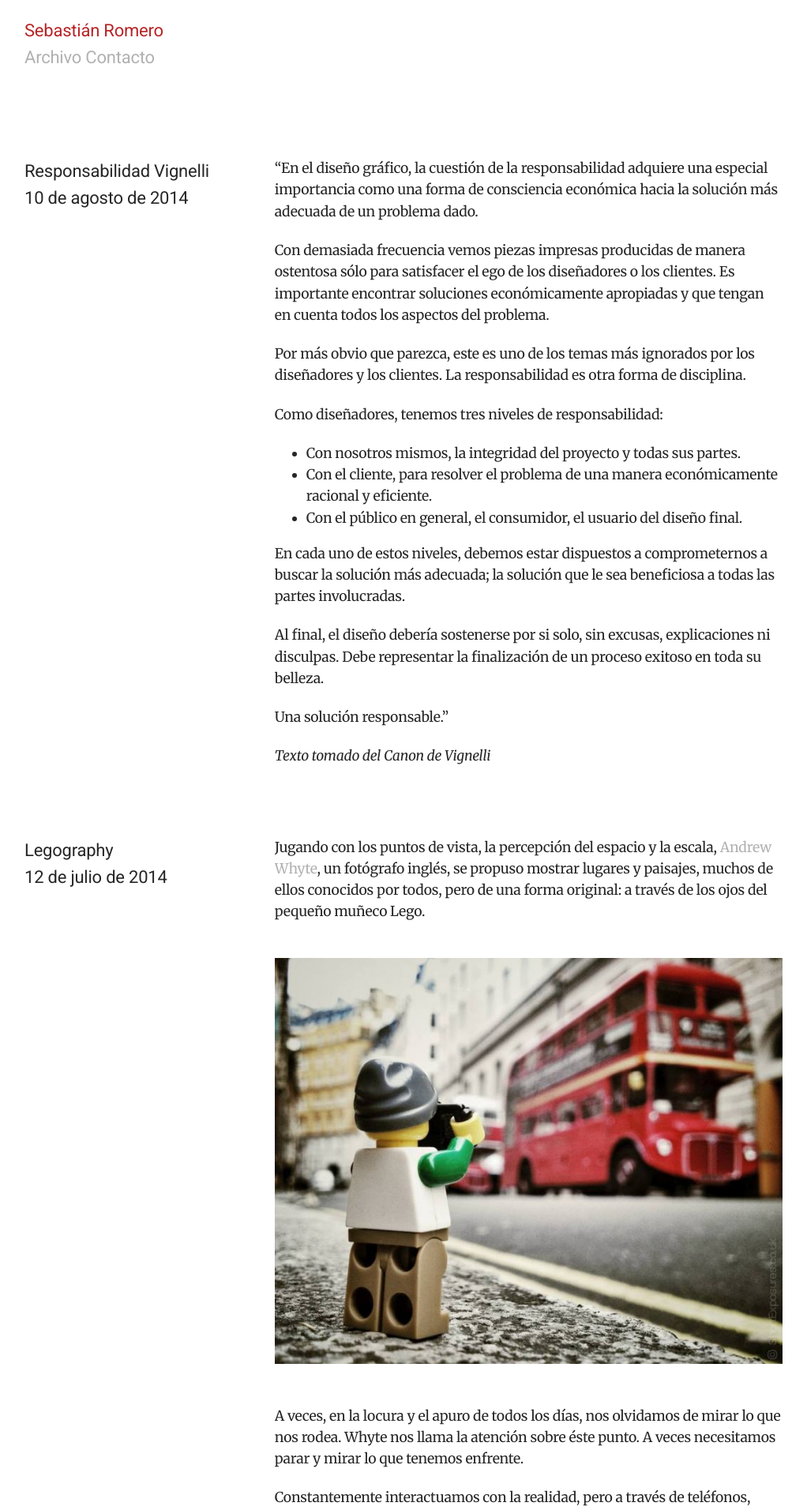
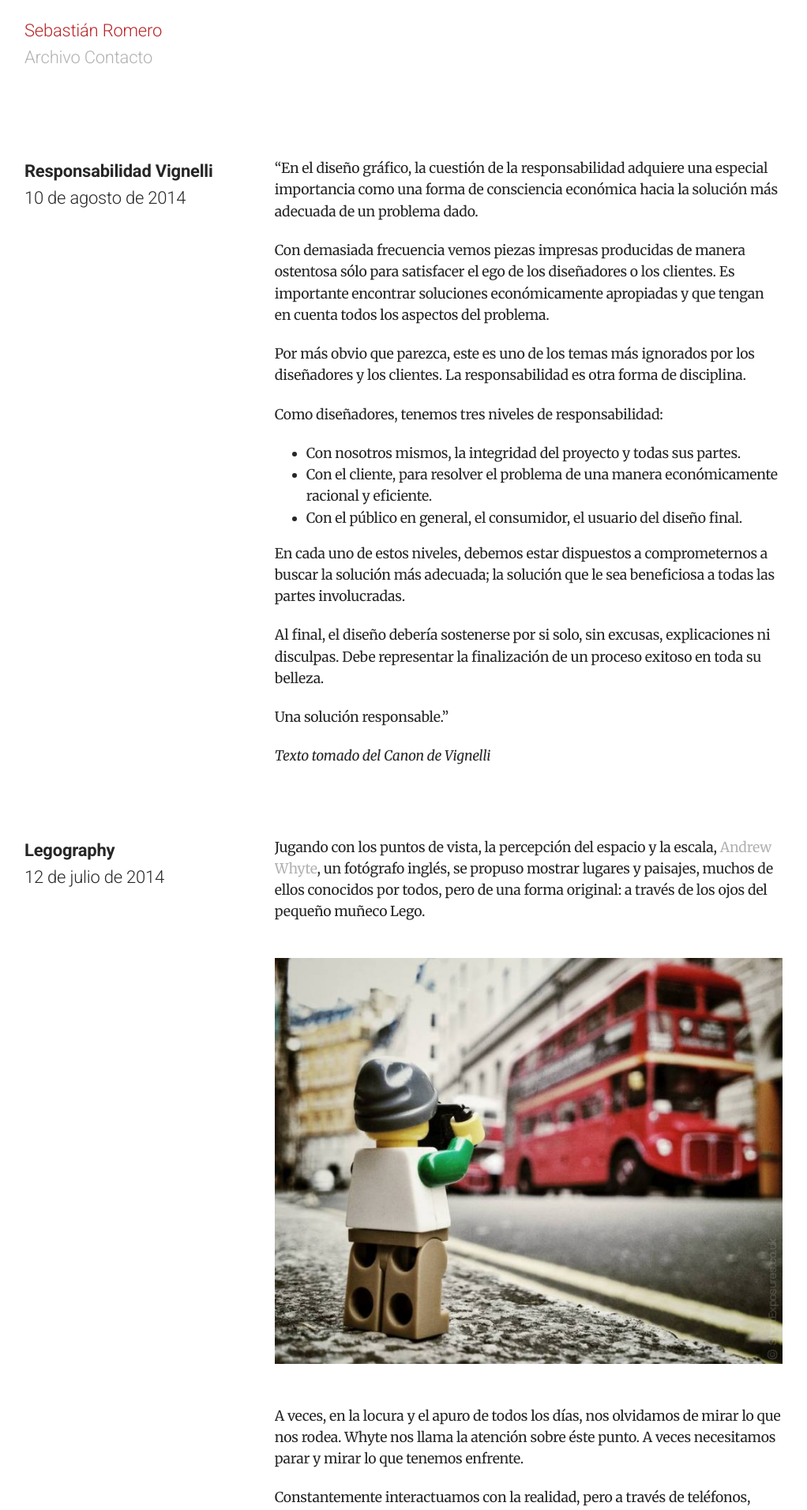
Before and after one commit to sebastianromero/sebastianromero.github.io, a Jekyll site: the page built from index.html, in a window 1280 px wide. Shown: the top 1912 px of the page at 79% size, without its empty margins (129-1151 px from the left). Built offline with Jekyll 4.4.1, drawn with Linux system fonts in a browser that asks for light colours; the list of posts is cut into pages by our own code.

Commit message:
Update estilos.scss

```diff
--- a/css/estilos.scss
+++ b/css/estilos.scss
@@ -2,10 +2,12 @@
 ---
 @charset "utf-8";
 
-@import url(http://fonts.googleapis.com/css?family=Roboto:400,400italic,700,700italic|Merriweather:400,400italic,900,900italic);
+@import url(http://fonts.googleapis.com/css?family=Roboto:300,300italic,700,700italic|Merriweather:400,400italic,900,900italic);
 
 
-$f-normal: 400;
+$f-normal: 300;
+$f-bold: 700;
+$f-extrabold: 900;
 
 $f-serif: "Merriweather", georgia, serif;
 
@@ -115,6 +117,7 @@ margin-bottom: 2rem;
   }
   &__titulo a{
     color: $negro;
+    font-weight: $f-bold;
     &:link{color: $negro}
     &:visited{color: $negro}
   }
```
